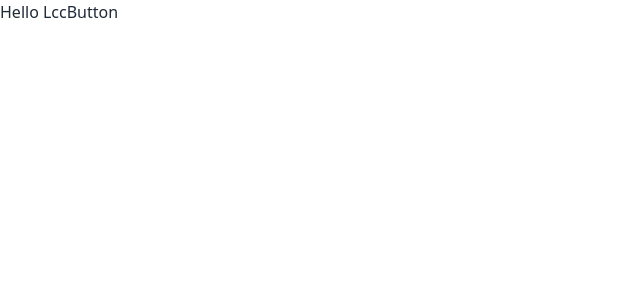
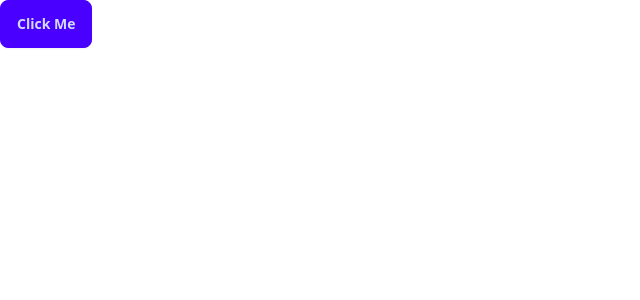
Before and after one commit to Lucho2027/lcc-components, a Vue app in the folder packages/library/: page / in a window 1280 px wide. Shown: the top 300 px of the page, without its empty margins (0-640 px from the left). Built offline with nearby package versions, Linux system fonts and the light colour scheme.

Commit message:
next button variations

```diff
--- a/packages/library/src/components/LccButton/LccButton.vue
+++ b/packages/library/src/components/LccButton/LccButton.vue
@@ -1,9 +1,27 @@
 <script setup lang="ts">
+import { computed, defineProps } from 'vue';
+import { ColorsBrand, ColorsState } from '../../globals';
 
+const props = defineProps<{
+  color: ColorsBrand | ColorsState | 'ghost' | 'link'
+}>()
+
+const colorClass = computed(()=>{
+  return {
+    neutral:'btn-neutral',
+    primary: 'btn-primary',
+    secondary:'btn-secondary',
+    accent:'btn-accent',
+    ghost: 'btn-ghost',
+    link: 'btn-link',
+    info:'btn-info',
+    warning:'btn-warning',
+    success:'btn-success',
+    error:'btn-error'
+  }[props.color]
+})
 </script>
 
 <template>
-  <div>
-    Hello LccButton
-  </div>
+  <button class="btn" :class="colorClass"><slot></slot></button>
 </template>
```
Also changed, not shown: 2 other files (tests, documents, lock files or other folders).
